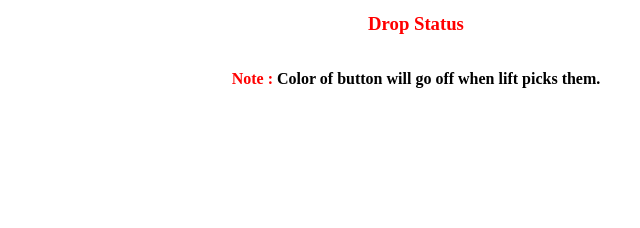
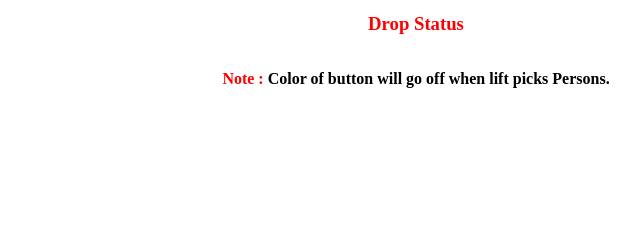
Before and after one commit to Gauthamkumar15/Lift_Assignment, a plain HTML site: page index.html in a window 1280 px wide. Shown: the part 490-718 px from the top of the page, 540-1180 px from the left. Drawn offline with Linux system fonts and the light colour scheme.

Commit message:
Second Commit minor Change

```diff
--- a/index.html
+++ b/index.html
@@ -47,7 +47,7 @@
             <h3 class="lift-status" id= "liftStatus">Lift is at Rest</h3>
             <h3 class="lift-status-pick" id= "liftStatusPick">Pick Status</h3>
             <h3 class="lift-status-drop" id= "liftStatusDrop">Drop Status</h3>
-            <p class = "note"><span class="note-color">Note :</span> Color of button will go off when lift picks them.</p>
+            <p class = "note"><span class="note-color">Note :</span> Color of button will go off when lift picks Persons.</p>
         </div>
     </div>
 
```
